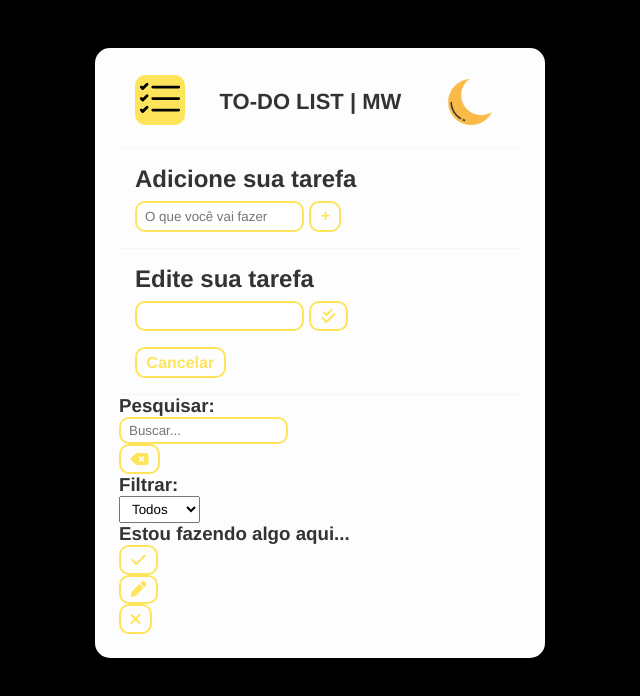
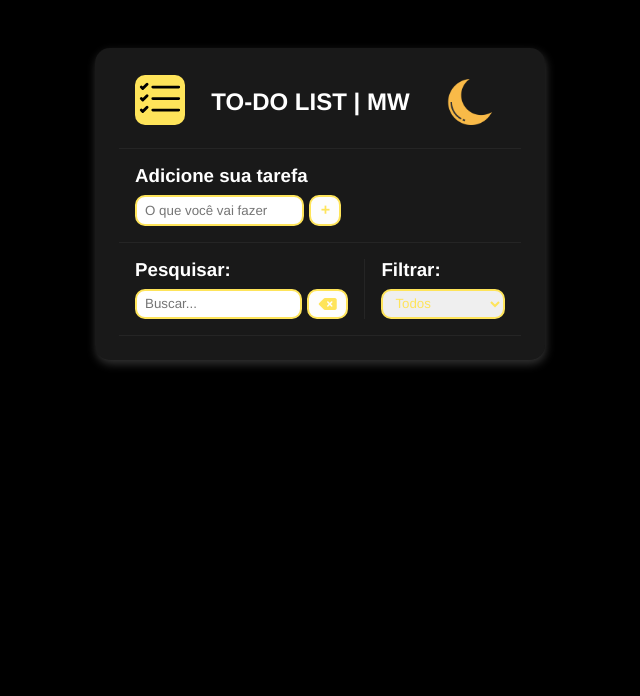
Before and after one commit to wwwmisla/to-do-list, a plain HTML site: page index.html in a window 1280 px wide. Both pictures are taken after a click on the button 790 px from the left and 101 px from the top of the page. Shown: the whole page, without its empty margins (320-960 px from the left). Drawn offline with nearby package versions, Linux system fonts and the light colour scheme.

Commit message:
css p2
faltando revisar

```diff
--- a/index.html
+++ b/index.html
@@ -89,9 +89,9 @@
         </div>
 
         <div id="todo-list">
-            <!-- Template -->
-            <div class="todo">
-                <h3>Estou fazendo algo aqui...</h3>
+            <!-- Template
+            <div class="todo done">
+                <h4>Estou fazendo algo aqui...</h4>
                 <button class="finish-todo">
                     <i class="fa-solid fa-check"></i>
                 </button>
@@ -102,6 +102,19 @@
                     <i class="fa-solid fa-xmark"></i>
                 </button>
             </div>
+
+            <div class="todo">
+                <h4>Estou fazendo algo aqui...</h4>
+                <button class="finish-todo">
+                    <i class="fa-solid fa-check"></i>
+                </button>
+                <button class="edit-todo">
+                    <i class="fa-solid fa-pen"></i>
+                </button>
+                <button class="remove-todo">
+                    <i class="fa-solid fa-xmark"></i>
+                </button>
+            </div> -->
         </div>
     </div>
 </body>
--- a/src/css/style.css
+++ b/src/css/style.css
@@ -13,7 +13,7 @@ body {
 
 body.modo-escuro {
     background-color: var(--color-black);
-    /* color: white; */
+    color: white;
 }
 
 /* Header */
@@ -49,7 +49,7 @@ header #botao-alterar-tema {
 }
 
 header h1 {
-    font-size: 22px;
+    font-size: 1.5rem;
     text-transform: uppercase;
 }
 
@@ -90,7 +90,7 @@ select {
 }
 
 .hide {
-    /* display: none; */
+    display: none;
 }
 
 /* todo header */
@@ -100,12 +100,23 @@ select {
     background-color: var(--color-btn);
     padding: 1.5rem;
     border-radius: 15px;
+    box-shadow: 1px 4px 10px rgba(0, 0, 0, 0.2);
+}
+
+body.modo-escuro .todo-container {
+    background-color: rgba(158, 158, 158, 0.158);
+    box-shadow: 1px 4px 10px rgba(255, 255, 255, 0.2);
+    color: white;
 }
 
 .todo-container header {
     text-align: center;
     padding: 0 1rem 1rem;
     border-bottom: 1px solid whitesmoke;
+}
+
+body.modo-escuro .todo-container header {
+    border-bottom: 1px solid rgb(37, 37, 37);
 }
 
 /* Todo forms */
@@ -115,9 +126,15 @@ select {
     border-bottom: 1px solid whitesmoke;
 }
 
+body.modo-escuro #todo-form, body.modo-escuro #edit-form {
+    border-bottom: 1px solid rgb(37, 37, 37);
+
+}
+
 #todo-form h2, #edit-form h2 {
     margin-bottom: 0.5rem;
     font-weight: bold;
+    font-size: 1.17rem;
 }
 
 .form-control {
@@ -142,3 +159,96 @@ input:hover {
 #cancel-edit-btn {
     margin-top: 1rem;
 }
+
+/* Todo toolbar */
+#toolbar {
+    padding: 1rem;
+    border-bottom: 1px solid whitesmoke;
+    display: flex;
+}
+
+body.modo-escuro #toolbar {
+    border-bottom: 1px solid rgb(37, 37, 37);
+
+}
+
+#toolbar h3 {
+    margin-bottom: 0.5rem;
+}
+
+#search {
+    border-right: 1px solid whitesmoke;
+    padding-right: 1rem;
+    margin-right: 1rem;
+    width: 65%;
+    display: flex;
+    flex-direction: column;
+}
+
+body.modo-escuro #search {
+    border-right: 1px solid rgb(37, 37, 37);
+}
+
+#search form {
+    display: flex;
+}
+
+#search input {
+    width: 100%;
+    margin-right: 0.3rem;
+}
+
+#filter {
+    width: 35%;
+    display: flex;
+    flex-direction: column;
+}
+
+#filter select {
+    border: 2px solid var(--color-yellow);
+    border-radius: 10px;
+    color: var(--color-yellow);
+    flex: 1;
+}
+
+#filter select:hover, #filter select:focus {
+    color: #000000;
+    background-color: var(--color-yellow);
+}
+
+/* Todo List */
+.todo {
+    display: flex;
+    justify-content: space-around;
+    align-items: center;
+    padding: 1rem;
+    border-bottom: 1px solid whitesmoke;
+    transition: 0.3s;
+}
+
+body.modo-escuro .todo {
+    border-bottom: 1px solid rgb(37, 37, 37);
+}
+
+.todo h4 {
+    flex: 1;
+    font-size: 0.9rem;
+}
+
+.todo button {
+    margin-left: 0.4rem;
+}
+
+.done {
+    background-color: rgba(245, 245, 245, 0.781);
+}
+
+body.modo-escuro .done {
+    background-color: rgb(37, 37, 37);
+}
+
+.done h4 {
+    color: var(--color-yellow);
+    text-decoration: line-through;
+    font-style: italic;
+}
```
